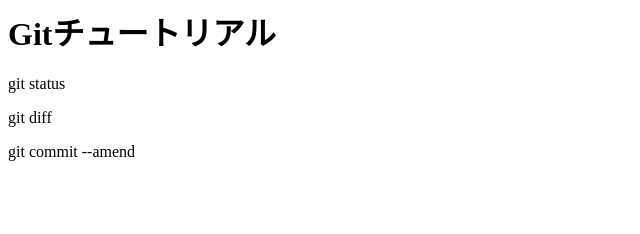
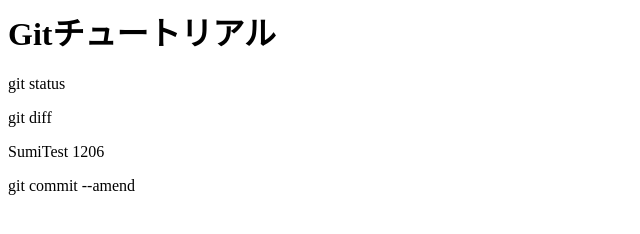
Before and after one commit to sumiharaP/git_tutorial, a plain HTML site: page index.html in a window 1280 px wide. Shown: the whole page, without its empty margins (0-640 px from the left). Drawn offline with Linux system fonts and the light colour scheme.

Commit message:
SumiTest

```diff
--- a/index.html
+++ b/index.html
@@ -1,4 +1,5 @@
 <h1>Gitチュートリアル</h1>
 <p>git status</p>
 <p>git diff</p>
+<p>SumiTest 1206</p>
 <p>git commit --amend</p>
```
